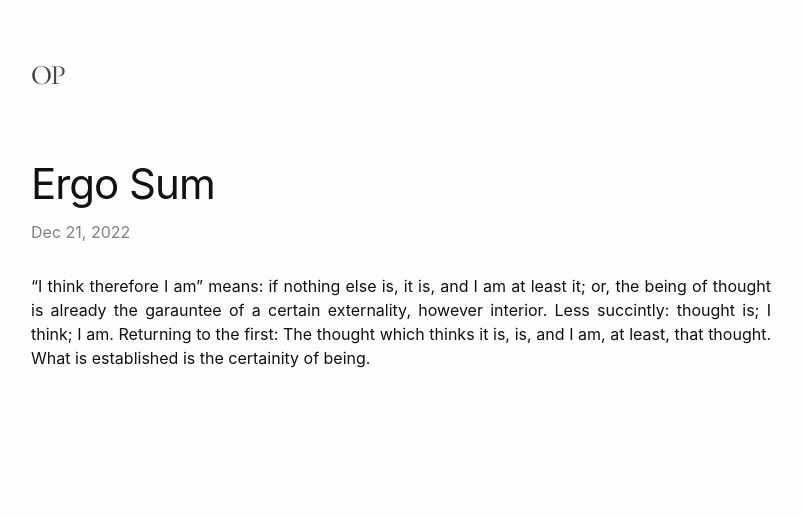
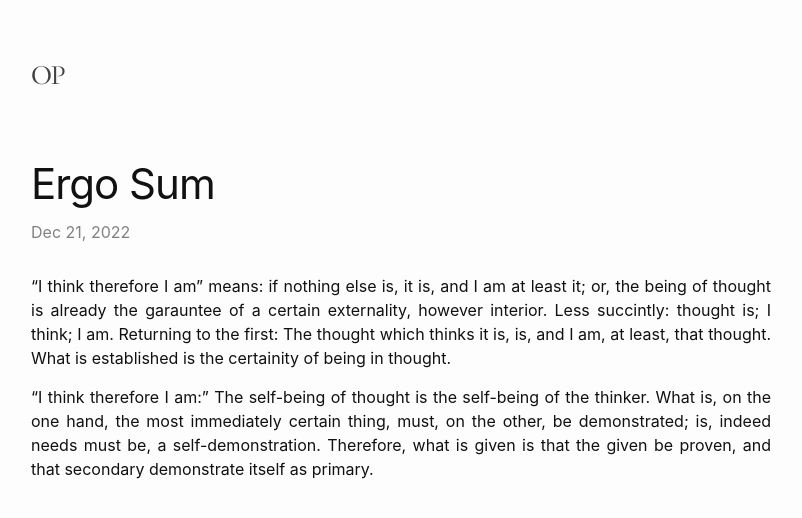
Before and after one commit to TheatrumMundi/TheatrumMundi, a Jekyll site: the page built from _posts/2022-12-21-ergo-sum.markdown, in a window 1280 px wide. Shown: the top 518 px of the page, without its empty margins (239-1041 px from the left). Built offline with Jekyll 4.4.1, drawn with Linux system fonts in a browser that asks for light colours; some web fonts are replaced.

Commit message:
Update 2022-12-21-ergo-sum.markdown

```diff
--- a/_posts/2022-12-21-ergo-sum.markdown
+++ b/_posts/2022-12-21-ergo-sum.markdown
@@ -5,4 +5,6 @@ date:   2022-12-21 21:14:00 +0100
 categories: jekyll update
 ---
 
-“I think therefore I am” means: if nothing else is, it is, and I am at least it; or, the being of thought is already the garauntee of a certain externality, however interior. Less succintly: thought is; I think; I am. Returning to the first: The thought which thinks it is, is, and I am, at least, that thought. What is established is the certainity of being.
+“I think therefore I am” means: if nothing else is, it is, and I am at least it; or, the being of thought is already the garauntee of a certain externality, however interior. Less succintly: thought is; I think; I am. Returning to the first: The thought which thinks it is, is, and I am, at least, that thought. What is established is the certainity of being in thought.
+
+"I think therefore I am:" The self-being of thought is the self-being of the thinker. What is, on the one hand, the most immediately certain thing, must, on the other, be demonstrated; is, indeed needs must be, a self-demonstration. Therefore, what is given is that the given be proven, and that secondary demonstrate itself as primary.
```
